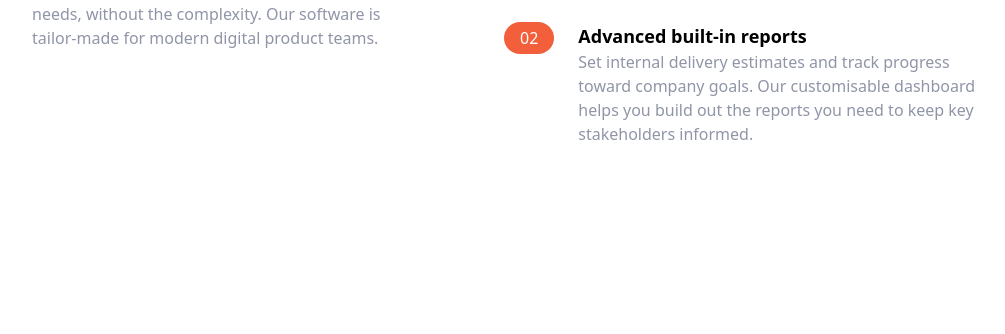
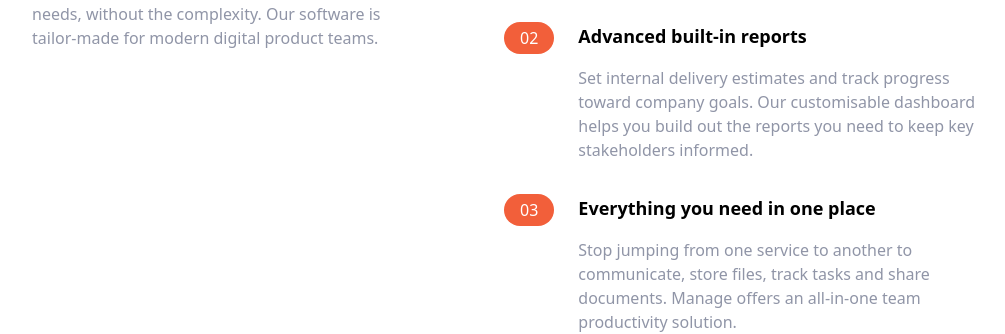
Before and after one commit to apicgg/tailwind-landing-page, a website built with Vite: page index.html in a window 1280 px wide. Shown: the part 766-1100 px from the top of the page, without its empty margins (136-1141 px from the left). Before the commit the page ends 912 px from the top, so only its background shows below. Built offline with nearby package versions, Linux system fonts and the light colour scheme.

Commit message:
Add list item 3

```diff
--- a/index.html
+++ b/index.html
@@ -126,13 +126,13 @@
                 >
                   02
                 </div>
-                <h3 class="text-base font-bold md:hidden">
+                <h3 class="text-base font-bold md:mb-4 md:hidden">
                   Advanced built-in reports
                 </h3>
               </div>
             </div>
             <div>
-              <h3 class="text-lg font-bold hidden md:block">
+              <h3 class="text-lg font-bold hidden md:mb-4 md:block">
                 Advanced built-in reports
               </h3>
               <p class="text-darkGrayishBlue">
@@ -142,6 +142,35 @@
               </p>
             </div>
           </div>
+
+          <!-- List item 3 -->
+          <div
+            class="flex flex-col md:flex-row space-y-3 md:space-y-0 md:space-x-6"
+          >
+            <!-- Heading -->
+            <div class="rounded-l-full bg-brightRedSupLight md:bg-transparent">
+              <div class="flex space-x-2 items-center">
+                <div
+                  class="bg-brightRed text-white px-4 py-2 md:py-1 rounded-full"
+                >
+                  03
+                </div>
+                <h3 class="text-base font-bold md:mb-4 md:hidden">
+                  Everything you need in one place
+                </h3>
+              </div>
+            </div>
+            <div>
+              <h3 class="text-lg font-bold hidden md:mb-4 md:block">
+                Everything you need in one place
+              </h3>
+              <p class="text-darkGrayishBlue">
+                Stop jumping from one service to another to communicate, store
+                files, track tasks and share documents. Manage offers an
+                all-in-one team productivity solution.
+              </p>
+            </div>
+          </div>
         </div>
       </div>
     </section>
```
Also changed, not shown: css/main.css.
